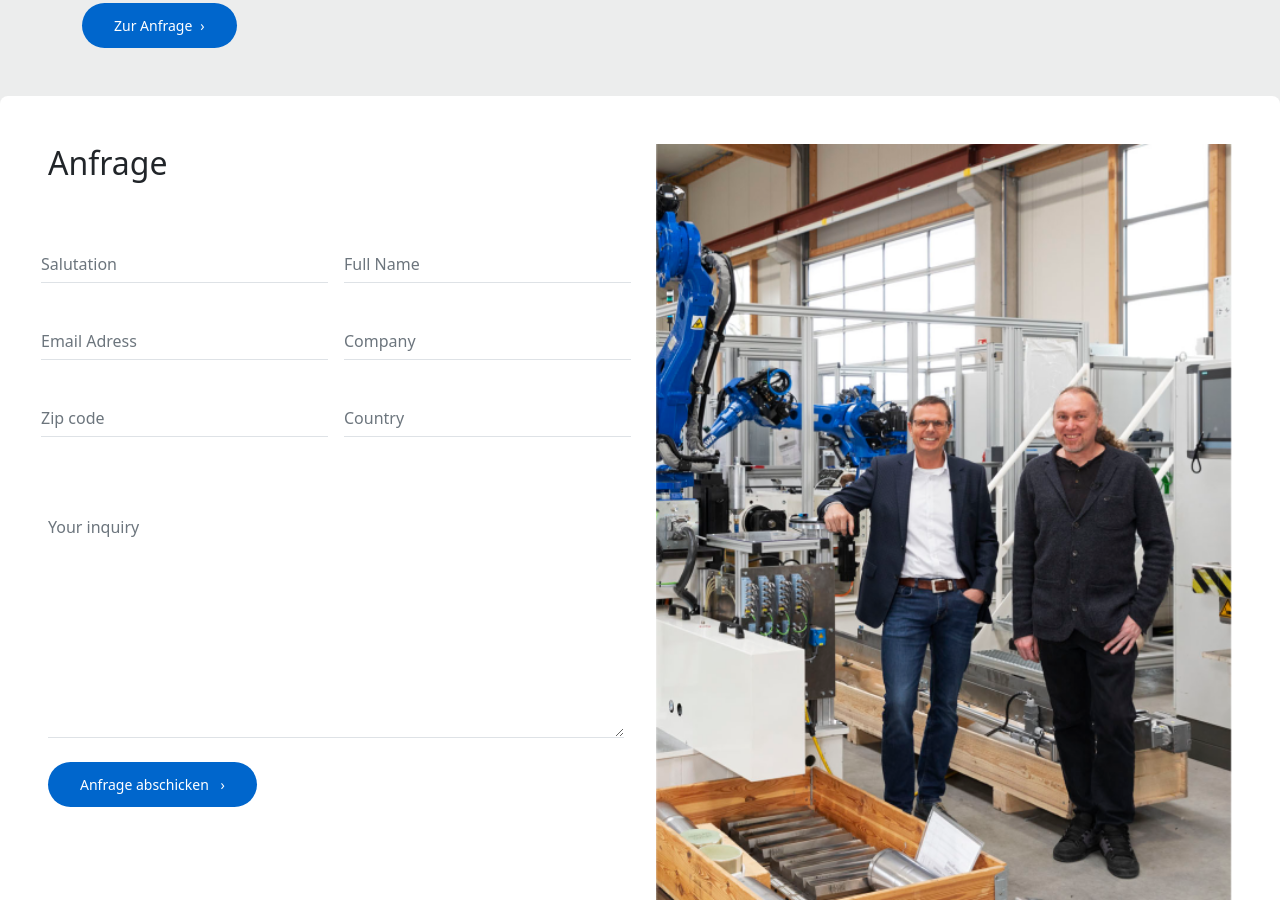
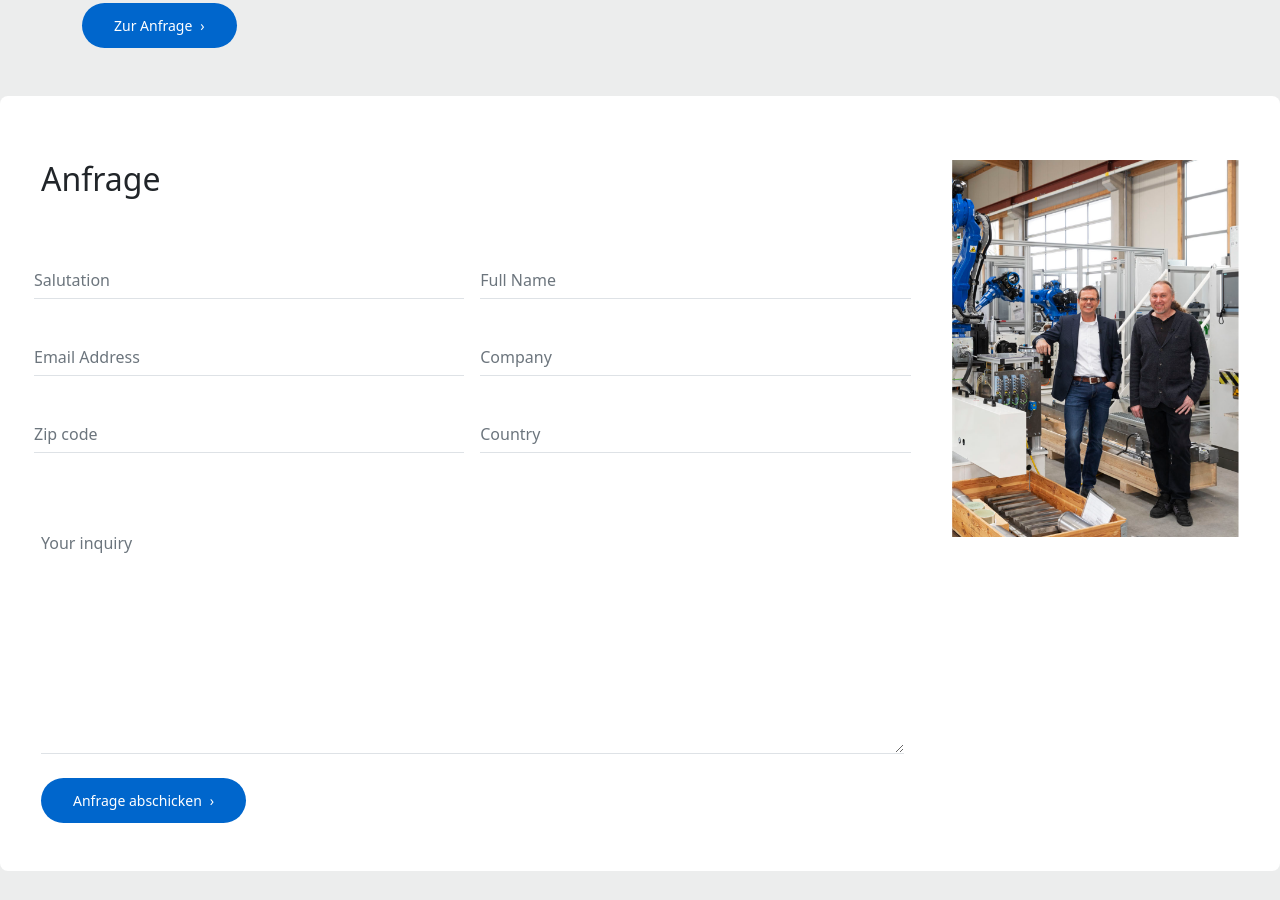
Before and after one commit to hammadhassan3325/YEU-systems-lp-elements, a website: page index.html in a window 1280 px wide. Shown: the part 4755-5655 px from the top of the page. Drawn offline with nearby package versions, Linux system fonts and the light colour scheme.

Commit message:
Added new logo slider

```diff
--- /dev/null
+++ b/css/logostyle.css
@@ -0,0 +1,35 @@
+/* * {
+    margin: 0;
+    padding: 0;
+    box-sizing: border-box;
+} */
+
+@keyframes slide {
+    from {
+        transform: translateX(0);
+    }
+    to {
+        transform: translateX(-100%);
+    }
+}
+
+.logos {
+    overflow: hidden;
+    padding: 50px 0;
+    white-space: nowrap;
+    position: relative;
+
+}
+
+.logos:hover .logos-slide {
+    animation-play-state: paused;
+}
+
+.logos-slide {
+    display: inline-block;
+    animation: 15s slide infinite linear;
+}
+.logos-slide img {
+    height: 75px;
+    margin: 0 40px;
+}
--- a/index.html
+++ b/index.html
@@ -511,28 +511,21 @@
     </section>
 
     <section class="container form-container my-5">
-      <div class="content-wrapper">
+      <div class="row g-3">
+        <div class="col-lg-9">
           <div class="form-section">
             <h2 class="mb-4">Anfrage</h2>
             <form>
               <div class="row g-3 mt-5">
                 <div class="col-12 col-sm-6">
                   <div class="form-group">
-                  <input
-                    type="text"
-                    class="form-control"
-                    placeholder="Salutation"
-                  />
+                    <input type="text" class="form-control" placeholder="Salutation" />
                     <label class="form-label">Salutation</label>
                   </div>
                 </div>
                 <div class="col-12 col-sm-6">
                   <div class="form-group">
-                  <input
-                    type="text"
-                    class="form-control"
-                    placeholder="Full Name"
-                  />
+                    <input type="text" class="form-control" placeholder="Full Name" />
                     <label class="form-label">Full Name</label>
                   </div>
                 </div>
@@ -541,21 +534,13 @@
               <div class="row g-3">
                 <div class="col-12 col-sm-6">
                   <div class="form-group">
-                  <input
-                    type="email"
-                    class="form-control"
-                    placeholder="Email Adress"
-                  />
-                  <label class="form-label">Email Adress</label>
+                    <input type="email" class="form-control" placeholder="Email Address" />
+                    <label class="form-label">Email Address</label>
                   </div>
                 </div>
                 <div class="col-12 col-sm-6">
                   <div class="form-group">
-                  <input
-                    type="text"
-                    class="form-control"
-                    placeholder="Company"
-                  />
+                    <input type="text" class="form-control" placeholder="Company" />
                     <label class="form-label">Company</label>
                   </div>
                 </div>
@@ -564,49 +549,35 @@
               <div class="row g-3">
                 <div class="col-12 col-sm-6">
                   <div class="form-group">
-                  <input
-                    type="text"
-                    class="form-control"
-                    placeholder="Zip code"
-                  />
+                    <input type="text" class="form-control" placeholder="Zip code" />
                     <label class="form-label">Zip code</label>
                   </div>
                 </div>
                 <div class="col-12 col-sm-6">
                   <div class="form-group">
-                  <input
-                    type="text"
-                    class="form-control"
-                    placeholder="Country"
-                  />
+                    <input type="text" class="form-control" placeholder="Country" />
                     <label class="form-label">Country</label>
                   </div>
                 </div>
               </div>
 
               <div class="form-group">
-              <textarea
-                class="form-control"
-                placeholder="Your inquiry"
-                rows="10"
-              ></textarea>
+                <textarea class="form-control" placeholder="Your inquiry" rows="10"></textarea>
                 <label class="form-label">Your inquiry</label>
               </div>
 
-            <button type="submit" class="btn-primary text-white">
-              Anfrage abschicken
-            </button>
+              <button type="submit" class="btn btn-primary text-white">Anfrage abschicken</button>
             </form>
           </div>
+        </div>
+        <div class="col-lg-3">
           <div class="image-section">
-          <img
-            src="/img/contact.png"
-            alt="Factory workers with machinery"
-            class="hero-image"
-          />
+            <img src="/img/contact.png" alt="Factory workers with machinery" class="img-fluid w-100" />
+          </div>
         </div>
       </div>
     </section>
+
 
     <script src="https://cdnjs.cloudflare.com/ajax/libs/bootstrap/5.3.2/js/bootstrap.bundle.min.js"></script>
     <script src="js/index.js"></script>
```
Also changed, not shown: logoslider.html (added, +31 -0 lines). Lines whose indentation alone changed are shown as unchanged.
